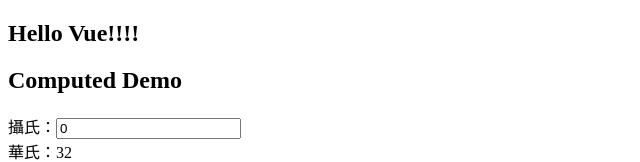
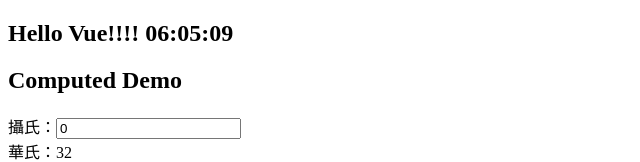
Before and after one commit to HsiaoHungWang/vue-mfee, a Vue app: page / in a window 1280 px wide. Shown: the top 162 px of the page, without its empty margins (0-640 px from the left). Built offline with nearby package versions, Linux system fonts and the light colour scheme.

Commit message:
顯示現在時間

```diff
--- a/src/App.vue
+++ b/src/App.vue
@@ -1,14 +1,28 @@
 <script setup>
+import { ref } from 'vue';
 import BmiCalc from './components/BmiCalc.vue';
 import ComputedDemo from './components/ComputedDemo.vue';
 import FirstComponent from './components/FirstComponent.vue';
 import SecondComponent from './components/SecondComponent.vue';
 
+const formatTime = (today) => {
+  const hours = String(today.getHours()).padStart(2, '0');
+  const minutes = String(today.getMinutes()).padStart(2, '0');
+  const seconds = String(today.getSeconds()).padStart(2, '0');
+  return `${hours}:${minutes}:${seconds}`;
+}
+
+const clock = ref(formatTime(new Date()))
+
+
+setInterval(() => {
+   clock.value = formatTime(new Date())
+}, 1000)
 
 </script>
 
 <template>
-  <h2>Hello Vue!!!!</h2>
+  <h2>Hello Vue!!!! {{ clock }}</h2>
  <!-- <FirstComponent></FirstComponent>
   <SecondComponent></SecondComponent> -->
   <ComputedDemo></ComputedDemo>
```
